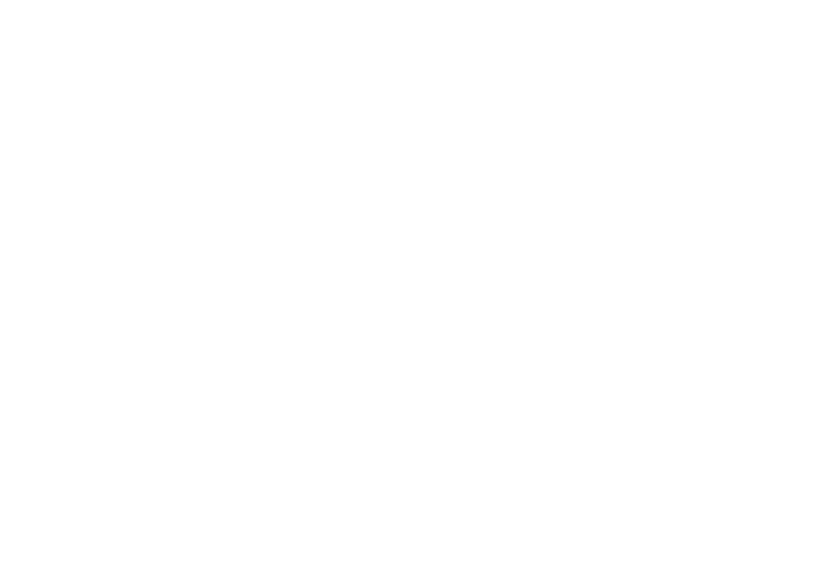
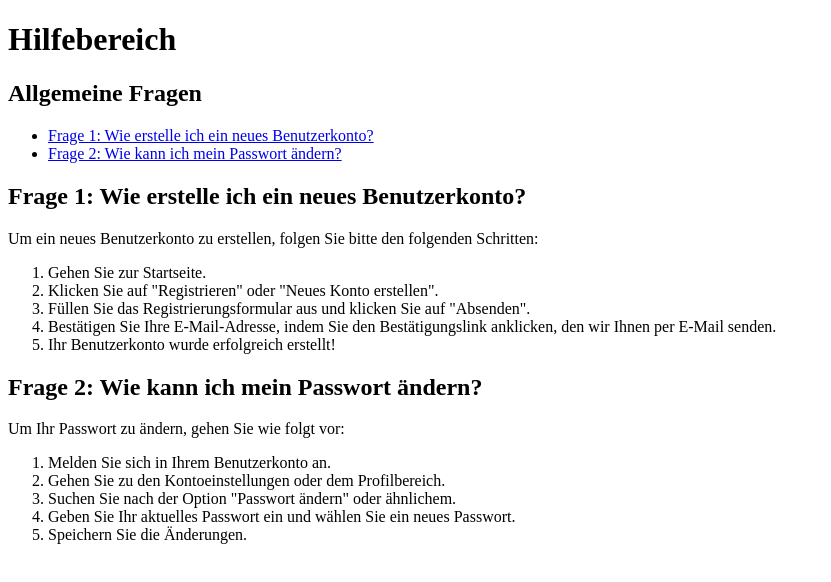
Before and after one commit to fluie039/fluie, a plain HTML site: page docs/index.html in a window 1280 px wide. Shown: the whole page, without its empty margins (0-831 px from the left). Drawn offline with Linux system fonts and the light colour scheme.

Commit message:
Update index.html

```diff
--- a/docs/index.html
+++ b/docs/index.html
@@ -1 +1,36 @@
-<div id="touchArea"></div>
+<!DOCTYPE html>
+<html>
+<head>
+  <title>Hilfebereich</title>
+</head>
+<body>
+  <h1>Hilfebereich</h1>
+
+  <h2>Allgemeine Fragen</h2>
+  <ul>
+    <li><a href="#frage1">Frage 1: Wie erstelle ich ein neues Benutzerkonto?</a></li>
+    <li><a href="#frage2">Frage 2: Wie kann ich mein Passwort ändern?</a></li>
+  </ul>
+
+  <h2 id="frage1">Frage 1: Wie erstelle ich ein neues Benutzerkonto?</h2>
+  <p>Um ein neues Benutzerkonto zu erstellen, folgen Sie bitte den folgenden Schritten:</p>
+  <ol>
+    <li>Gehen Sie zur Startseite.</li>
+    <li>Klicken Sie auf "Registrieren" oder "Neues Konto erstellen".</li>
+    <li>Füllen Sie das Registrierungsformular aus und klicken Sie auf "Absenden".</li>
+    <li>Bestätigen Sie Ihre E-Mail-Adresse, indem Sie den Bestätigungslink anklicken, den wir Ihnen per E-Mail senden.</li>
+    <li>Ihr Benutzerkonto wurde erfolgreich erstellt!</li>
+  </ol>
+
+  <h2 id="frage2">Frage 2: Wie kann ich mein Passwort ändern?</h2>
+  <p>Um Ihr Passwort zu ändern, gehen Sie wie folgt vor:</p>
+  <ol>
+    <li>Melden Sie sich in Ihrem Benutzerkonto an.</li>
+    <li>Gehen Sie zu den Kontoeinstellungen oder dem Profilbereich.</li>
+    <li>Suchen Sie nach der Option "Passwort ändern" oder ähnlichem.</li>
+    <li>Geben Sie Ihr aktuelles Passwort ein und wählen Sie ein neues Passwort.</li>
+    <li>Speichern Sie die Änderungen.</li>
+  </ol>
+
+</body>
+</html>
```
